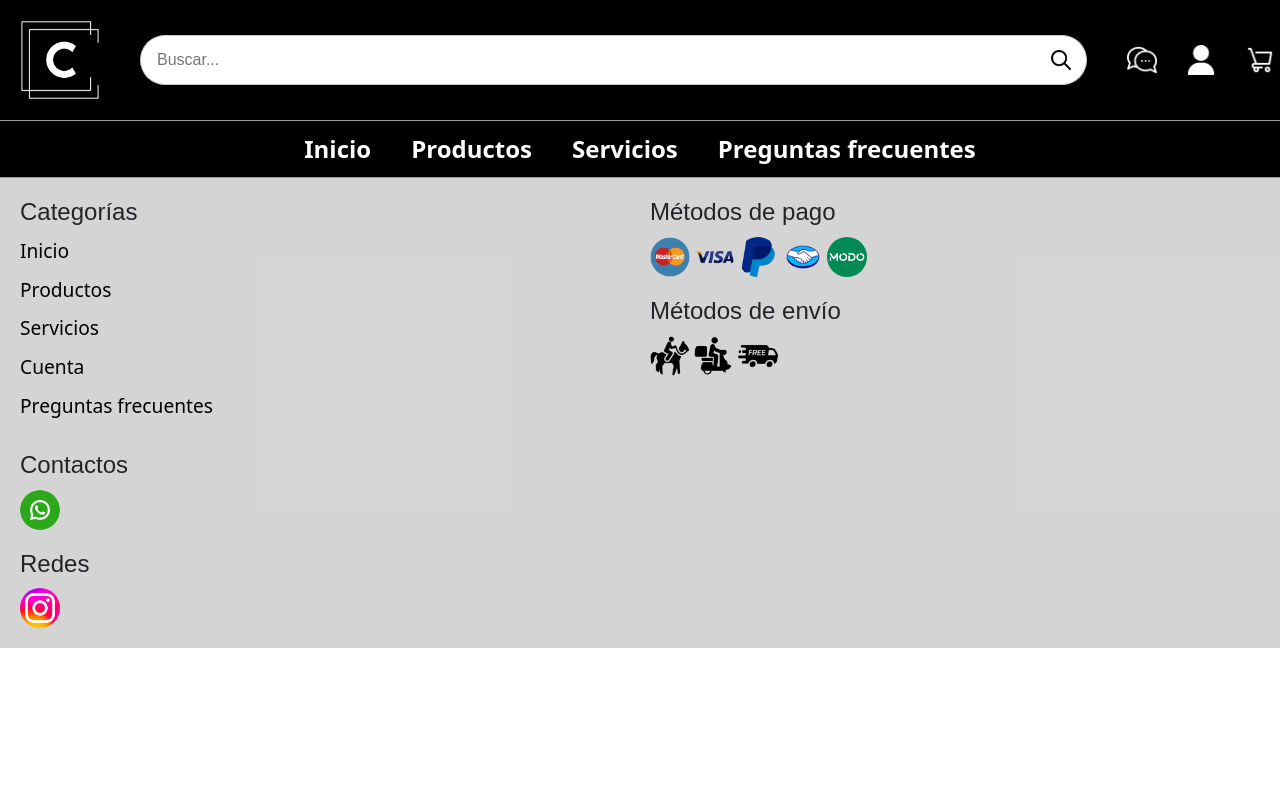
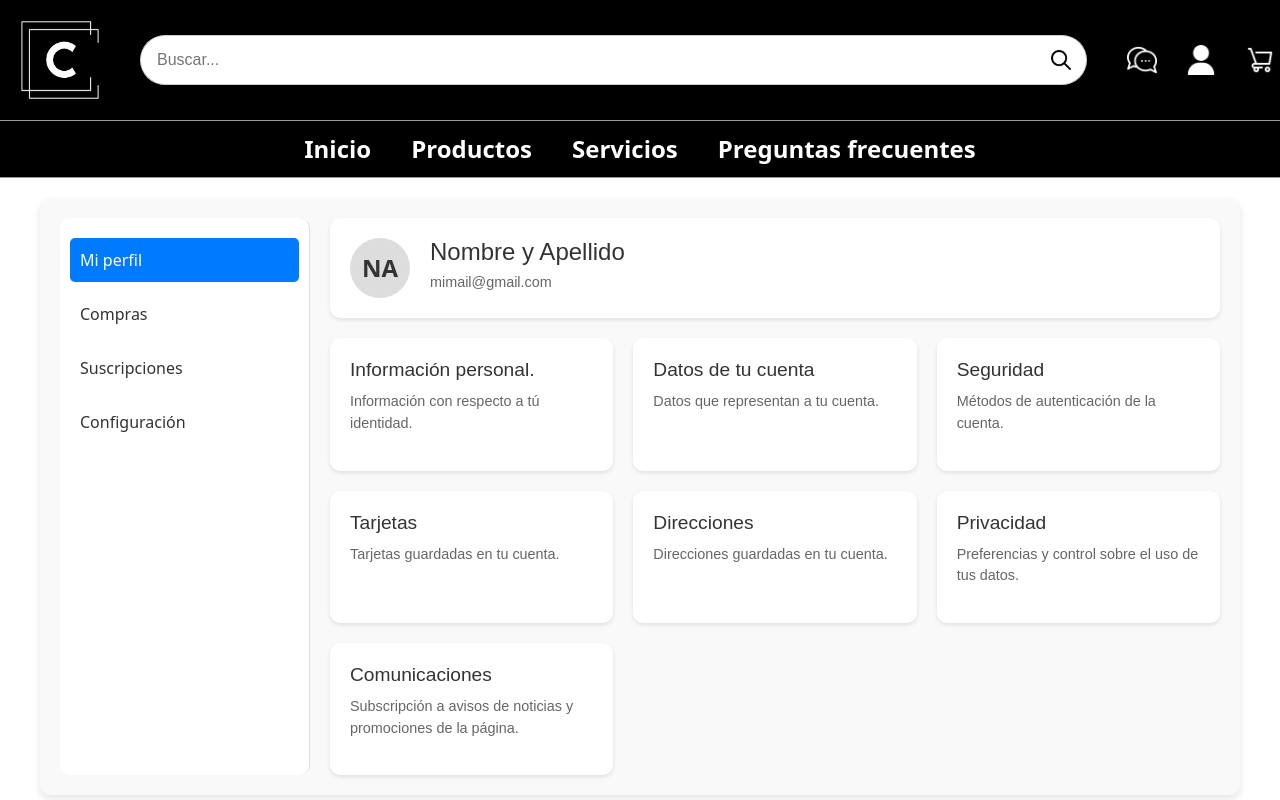
Before and after one commit to AgusRe/coder-desarrolloweb, a plain HTML site: page pages/cuenta.html in a window 1280 px wide. Shown: the top 800 px of the page. Drawn offline with nearby package versions, Linux system fonts and the light colour scheme; a web font is replaced by a local one.

Commit message:
Modificación en index, creación de cuenta.html y actualización del css.

```diff
--- a/css/styles.css
+++ b/css/styles.css
@@ -258,15 +258,17 @@ main {
 
 .productos {
     display: flex;
-    justify-content: center;
+    justify-content: flex-start;
     gap: 20px;
-    flex-wrap: wrap;
+    flex-wrap: nowrap;
 }
 
+/* Probando enlazar la imagen del producto a su correspondiente pagina */
+
 .productos .producto {
+    text-align: center;
     border: 1px solid #ddd;
-    padding: 20px;
-    text-align: center;
+    padding: 0;
     width: 220px;
     background-color: #fff;
     display: flex;
@@ -276,11 +278,24 @@ main {
     box-shadow: 0 4px 6px rgba(0, 0, 0, 0.1);
     border-radius: 10px;
     flex-shrink: 0;
-    min-height: 350px; /* Altura mínima para uniformar los productos */
-    max-height: 350px; /* Altura máxima */
+    min-height: 350px;
+    max-height: 350px;
 }
 
-.productos .producto img {
+.productos .producto a {
+    display: flex;
+    flex-direction: column;
+    justify-content: space-between;
+    align-items: center;
+    width: 100%;
+    height: 100%;
+    padding: 20px;
+    text-decoration: none;
+    color: inherit;
+    border-radius: 10px;
+}
+
+.productos .producto a img {
     width: 100%;
     height: auto;
     max-height: 180px;
@@ -288,29 +303,33 @@ main {
     border-radius: 8px;
 }
 
-.productos .producto .nombre-prenda {
+.productos .producto a .nombre-prenda {
     font-size: 1em;
     margin: 10px 0;
     font-weight: 500;
     color: #333;
 }
 
-.productos .producto .precio-prenda {
+.productos .producto a .precio-prenda {
     font-size: 1.2em;
     color: #000;
     font-weight: bold;
     margin-bottom: 10px;
 }
 
+/* Fin de test */
+
 @media (max-width: 768px) {
     .productos {
-        flex-direction: column;
-        align-items: center;
+        flex-direction: row;
+        justify-content: center;
+        align-items: stretch;
     }
 
     .productos .producto {
         width: 100%;
         max-width: 300px;
+        height: auto;
     }
 }
 
@@ -787,3 +806,126 @@ button:focus {
         font-size: 1rem;
     }
 }
+
+/*************** Main Cuenta ***************/
+
+.main--cuenta {
+    display: flex;
+    gap: 20px;
+    max-width: 1200px;
+    margin: 20px auto;
+    padding: 20px;
+    background-color: #f9f9f9;
+    border-radius: 10px;
+    box-shadow: 0 4px 8px rgba(0, 0, 0, 0.1);
+}
+
+.menu-lateral {
+    width: 250px;
+    background-color: #ffffff;
+    padding: 10px;
+    border-right: 1px solid #ddd;
+    border-radius: 10px;
+}
+
+.menu-lateral ul {
+    list-style: none;
+    padding: 0;
+}
+
+.menu-lateral ul li {
+    margin: 10px 0;
+}
+
+.menu-lateral ul li a {
+    text-decoration: none;
+    color: #333;
+    font-size: 1rem;
+    padding: 10px;
+    display: block;
+    border-radius: 5px;
+    transition: background-color 0.3s ease;
+}
+
+.menu-lateral ul li a:hover, .menu-lateral ul li a.active {
+    background-color: #007BFF;
+    color: #fff;
+}
+
+.contenido-principal {
+    flex: 1;
+    display: flex;
+    flex-direction: column;
+    gap: 20px;
+}
+
+.perfil-usuario {
+    display: flex;
+    align-items: center;
+    gap: 20px;
+    background-color: #ffffff;
+    padding: 20px;
+    border-radius: 10px;
+    box-shadow: 0 2px 4px rgba(0, 0, 0, 0.1);
+}
+
+.perfil-usuario .avatar {
+    width: 60px;
+    height: 60px;
+    background-color: #ddd;
+    border-radius: 50%;
+    display: flex;
+    justify-content: center;
+    align-items: center;
+    font-size: 1.5rem;
+    font-weight: bold;
+    color: #333;
+}
+
+.perfil-usuario .info-usuario h1 {
+    font-size: 1.5rem;
+    margin: 0;
+    color: #333;
+}
+
+.perfil-usuario .info-usuario p {
+    margin: 5px 0;
+    color: #666;
+    font-size: 0.9rem;
+}
+
+.opciones-cuenta {
+    display: grid;
+    grid-template-columns: repeat(auto-fit, minmax(250px, 1fr));
+    gap: 20px;
+}
+
+.opciones-cuenta .opcion {
+    background-color: #ffffff;
+    padding: 20px;
+    border-radius: 10px;
+    box-shadow: 0 2px 4px rgba(0, 0, 0, 0.1);
+}
+
+.opciones-cuenta .opcion h2 {
+    font-size: 1.2rem;
+    margin-bottom: 10px;
+    color: #333;
+}
+
+.opciones-cuenta .opcion p {
+    font-size: 0.9rem;
+    color: #666;
+}
+
+@media (max-width: 768px) {
+    .main--cuenta {
+        flex-direction: column;
+    }
+
+    .menu-lateral {
+        width: 100%;
+        border-right: none;
+        border-bottom: 1px solid #ddd;
+    }
+}
--- a/pages/cuenta.html
+++ b/pages/cuenta.html
@@ -49,9 +49,65 @@
         </nav>
     </header>
 
-    <main>
+    <main class="main main--cuenta">
 
+        <!-- Menú lateral -->
+        <aside class="menu-lateral">
+            <ul>
+                <!-- De momento queda activa la parte de "Mi Perfil", falta elaborar el resto de opciones pero no termino de entender cómo usar la classe active y el resto. -->
+                <li><a href="#" class="active">Mi perfil</a></li>
+                <li><a href="#">Compras</a></li>
+                <li><a href="#">Suscripciones</a></li>
+                <li><a href="#">Configuración</a></li>
+            </ul>
+        </aside>
+
+        <section class="contenido-principal">
+            <!-- Información del usuario -->
+            <div class="perfil-usuario">
+                <div class="avatar">
+                    <span>NA</span>
+                </div>
+                <div class="info-usuario">
+                    <h1>Nombre y Apellido</h1>
+                    <p>mimail@gmail.com</p>
+                </div>
+            </div>
+
+            <!-- Bloques de opciones -->
+            <div class="opciones-cuenta">
+                <div class="opcion">
+                    <h2>Información personal.</h2>
+                    <p>Información con respecto a tú identidad.</p>
+                </div>
+                <div class="opcion">
+                    <h2>Datos de tu cuenta</h2>
+                    <p>Datos que representan a tu cuenta.</p>
+                </div>
+                <div class="opcion">
+                    <h2>Seguridad</h2>
+                    <p>Métodos de autenticación de la cuenta.</p>
+                </div>
+                <div class="opcion">
+                    <h2>Tarjetas</h2>
+                    <p>Tarjetas guardadas en tu cuenta.</p>
+                </div>
+                <div class="opcion">
+                    <h2>Direcciones</h2>
+                    <p>Direcciones guardadas en tu cuenta.</p>
+                </div>
+                <div class="opcion">
+                    <h2>Privacidad</h2>
+                    <p>Preferencias y control sobre el uso de tus datos.</p>
+                </div>
+                <div class="opcion">
+                    <h2>Comunicaciones</h2>
+                    <p>Subscripción a avisos de noticias y promociones de la página.</p>
+                </div>
+            </div>
+        </section>
     </main>
+
 
     <footer> <!-- Pie de página -->
 
```
Also changed, not shown: index.html (+8 -0 lines).
